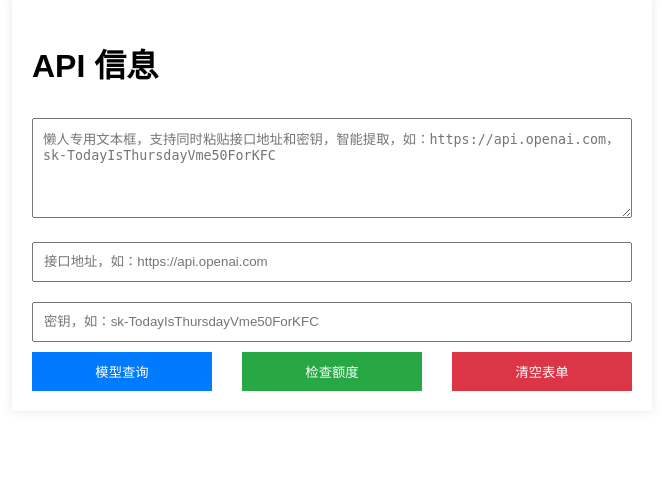
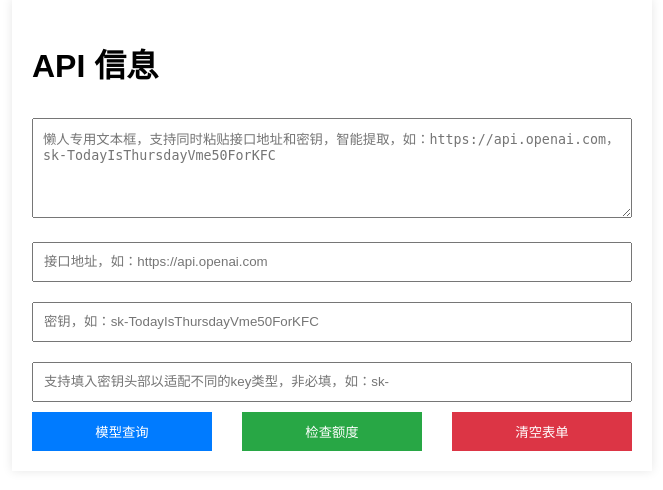
Before and after one commit to QAbot-zh/query-key-app, a Flask app: page / in a window 1280 px wide. Shown: the part 41-531 px from the top of the page, without its empty margins (308-971 px from the left). Run offline with Flask 2, Linux system fonts and the light colour scheme.

Commit message:
添加密钥头部类型

```diff
--- a/app.py
+++ b/app.py
@@ -15,10 +15,13 @@ def index():
 def submit():
     api_url_lazy, api_key_lazy = None,None
     api_info = request.form.get('api_info')
+    api_key_head = request.form.get('api_key_head')
     if api_info:
         # 使用正则表达式提取接口地址和API密钥
         url_pattern = r'(https?://[^\s，。、！,；;\n]+)'
-        key_pattern = r'(sk-[a-zA-Z0-9]+)'
+        api_key_head = api_key_head or "sk-"
+        key_pattern = fr'({re.escape(api_key_head)}[a-zA-Z0-9_]+)'
+        print(key_pattern)
 
         api_url_match = re.search(url_pattern, api_info)
         api_key_match = re.search(key_pattern, api_info)
@@ -33,7 +36,7 @@ def submit():
 
     if not api_url or not api_key:
         if not api_url_lazy or not api_key_lazy:
-            error = "接口地址和密钥不能为空"
+            error = "未提取到正确的接口地址和密钥"
             return render_template('index.html', error=error)
         else:
             api_url, api_key = api_url_lazy, api_key_lazy
@@ -54,7 +57,7 @@ def submit():
         except ValueError:
             support_models = 'Invalid JSON response'
 
-        return render_template('index.html', response=support_models, api_info=api_info, api_url=api_url, api_key=api_key)
+        return render_template('index.html', response=support_models, api_info=api_info, api_url=api_url, api_key=api_key, api_key_head=api_key_head)
     elif action == '检查额度':
         # 获取总额度
         quota_url = f"{base_url}/dashboard/billing/subscription"
@@ -84,7 +87,7 @@ def submit():
             remain_info = 0
             show_info = "检查额度失败"
 
-        return render_template('index.html', response=show_info, api_info=api_info, api_url=api_url, api_key=api_key)
+        return render_template('index.html', response=show_info, api_info=api_info, api_url=api_url, api_key=api_key, api_key_head=api_key_head)
 
 @app.route('/test_model', methods=['POST'])
 def test_model():
--- a/templates/index.html
+++ b/templates/index.html
@@ -191,6 +191,7 @@
             var apiInfo = document.getElementById('api_info').value.trim();
             var apiUrl = document.getElementById('api_url').value.trim();
             var apiKey = document.getElementById('api_key').value.trim();
+            var apiKeyHead = document.getElementById('api_key_head').value.trim();
 
             if (apiInfo === "" && (apiUrl === "" || apiKey === "")) {
                 showAlert("请填写懒人专用文本框或者接口地址和密钥");
@@ -214,6 +215,7 @@
             document.getElementById('api_info').value = "";
             document.getElementById('api_url').value = "";
             document.getElementById('api_key').value = "";
+            document.getElementById('api_key_head').value = "";
             document.getElementById('model_name').value = "";
             var responseElement = document.querySelector('pre');
             if (responseElement) {
@@ -266,6 +268,7 @@
             var apiInfo = document.getElementById('api_info').value.trim();
             var apiUrl = document.getElementById('api_url').value.trim();
             var apiKey = document.getElementById('api_key').value.trim();
+            var apiKeyHead = document.getElementById('api_key_head').value.trim();
             var modelInputContainer = document.getElementById('model-input-container');
 
             if (apiInfo === "" && (apiUrl === "" || apiKey === "")) {
@@ -296,6 +299,7 @@
             <textarea id="api_info" name="api_info" placeholder="懒人专用文本框，支持同时粘贴接口地址和密钥，智能提取，如：https://api.openai.com，sk-TodayIsThursdayVme50ForKFC">{{api_info}}</textarea>
             <input type="text" id="api_url" name="api_url" placeholder="接口地址，如：https://api.openai.com" value="{{api_url}}">
             <input type="text" id="api_key" name="api_key" placeholder="密钥，如：sk-TodayIsThursdayVme50ForKFC" value="{{api_key}}">
+            <input type="text" id="api_key_head" name="api_key_head" placeholder="支持填入密钥头部以适配不同的key类型，非必填，如：sk-" value="{{api_key_head}}">
             <div class="model-input-container" id="model-input-container">
                 <input type="text" id="model_name" name="model_name" placeholder="模型名称，如：gpt-3.5-turbo">
                 <input type="button" name="test_model" value="测试模型" onclick="testModel()">
```
